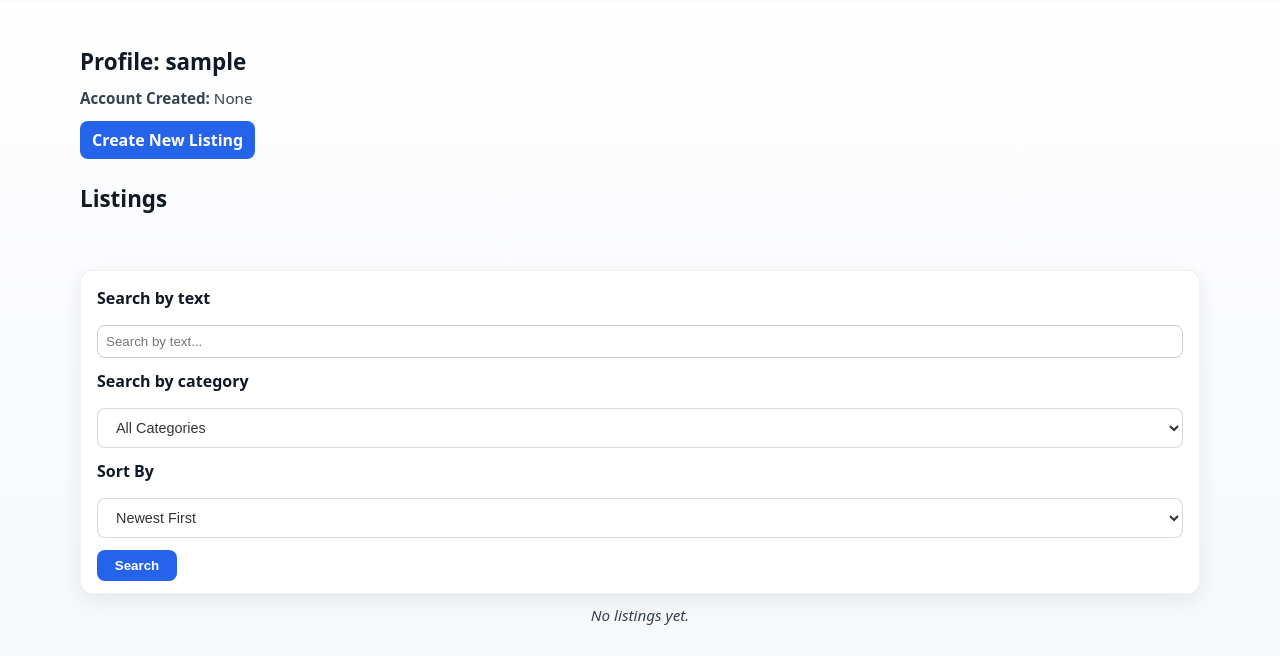
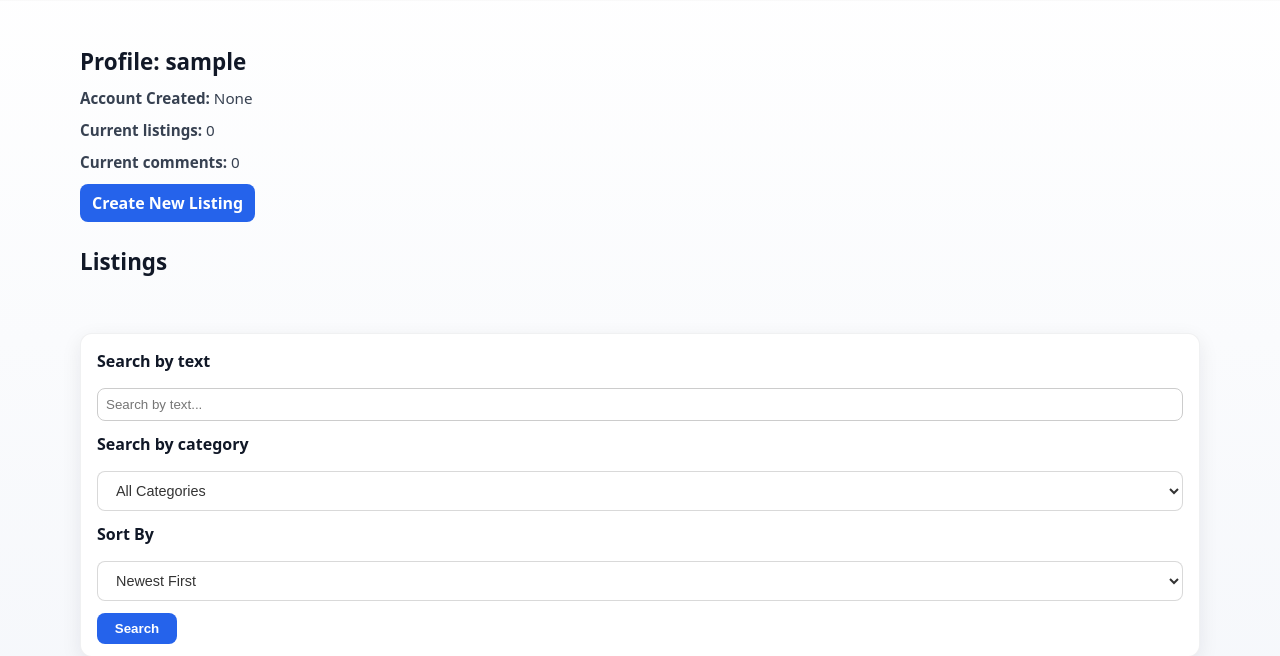
Before and after one commit to Kivi-Vuorilehto/tikawe_boot_sale_website, a Flask app: page /profile/1 in a window 1280 px wide. Shown: the part 60-716 px from the top of the page. Run offline with Flask 3, Linux system fonts and the light colour scheme; the visitor is signed in with stand-in values (Sample User, id 1); data comes from the database, SQL or seed files in the repository; data that the repository does not hold is empty.

Commit message:
added statistics to profile page

```diff
--- a/app.py
+++ b/app.py
@@ -216,6 +216,9 @@
     if username is None:
         abort(404)
 
+    listings_count = listings.count_total_listings(profile_id)
+    comment_count = listings.count_user_comments(profile_id)
+
     search = request.args.get("search")
     if search:
         search = search[:150]
@@ -244,7 +247,8 @@
                            username=username, time_stamp=time_stamp,
                            listings=listings_with_images, selected_sort=sort,
                            selected_category=category, categories=categories,
-                           page=page, endpoint="profile")
+                           page=page, endpoint="profile", listings_count=listings_count,
+                           comment_count=comment_count)
 
 
 @app.route("/create_listing", methods=["GET", "POST"])
--- a/create_db.py
+++ b/create_db.py
@@ -77,6 +77,8 @@
                    ON Listings(time_stamp);""")
     cursor.execute("""CREATE INDEX IF NOT EXISTS idx_listings_user_time
                    ON Listings (user_id, time_stamp);""")
+    cursor.execute("""CREATE INDEX IF NOT EXISTS idx_listings_user
+                   ON Listings(user_id);""")
 
     cursor.execute("""CREATE INDEX IF NOT EXISTS idx_listings_category_time
                    ON Listings (category, time_stamp);""")
--- a/init.sql
+++ b/init.sql
@@ -12,6 +12,7 @@
         ('Other');
 
 CREATE INDEX IF NOT EXISTS idx_listings_time ON Listings(time_stamp);
+CREATE INDEX IF NOT EXISTS idx_listings_user ON Listings(user_id);
 CREATE INDEX IF NOT EXISTS idx_listings_user_time ON Listings (user_id, time_stamp);
 CREATE INDEX IF NOT EXISTS idx_listings_category_time ON Listings (category, time_stamp);
 CREATE INDEX IF NOT EXISTS idx_listings_price ON Listings (price);
--- a/listings.py
+++ b/listings.py
@@ -140,3 +140,11 @@
 def get_categories():
     sql = "SELECT category_id, category_name FROM ListingCategories ORDER BY category_name ASC"
     return db.query(sql)
+
+def count_total_listings(user_id):
+    sql = "SELECT COUNT(*) AS count FROM Listings WHERE user_id = ?"
+    return db.query(sql, [user_id])[0]["count"]
+
+def count_user_comments(user_id):
+    sql = "SELECT COUNT(*) AS count FROM Comments WHERE sender_id = ?"
+    return db.query(sql, [user_id])[0]["count"]
--- a/templates/profile.html
+++ b/templates/profile.html
@@ -4,6 +4,8 @@
 <div class="gallery-container">
     <h2>Profile: {{ username }}</h2>
     <p><strong>Account Created:</strong> {{ time_stamp }}</p>
+    <p><strong>Current listings:</strong> {{ listings_count }}</p>
+    <p><strong>Current comments:</strong> {{ comment_count }}</p>
 
     {% if session.get("user_id") == profile_id %}
         <a href="{{ url_for('create_listing') }}" class="btn">Create New Listing</a>
```
